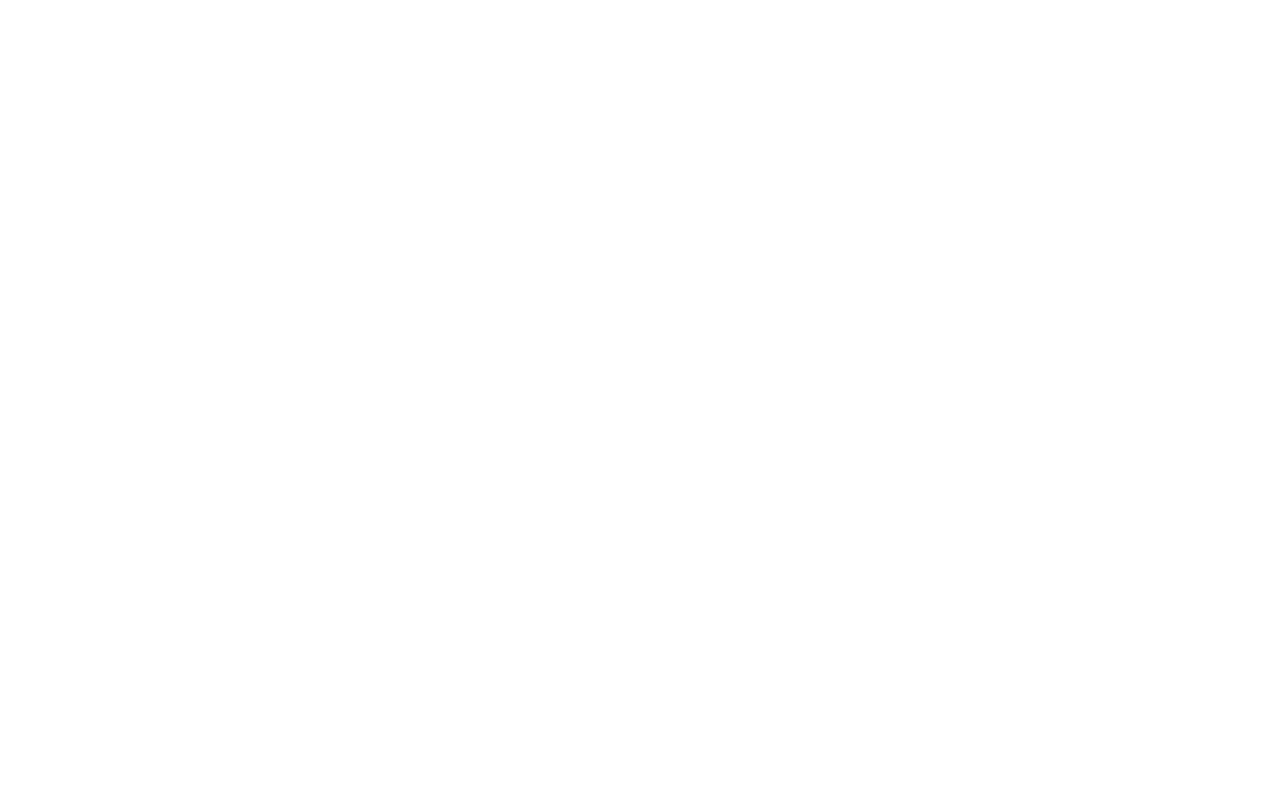
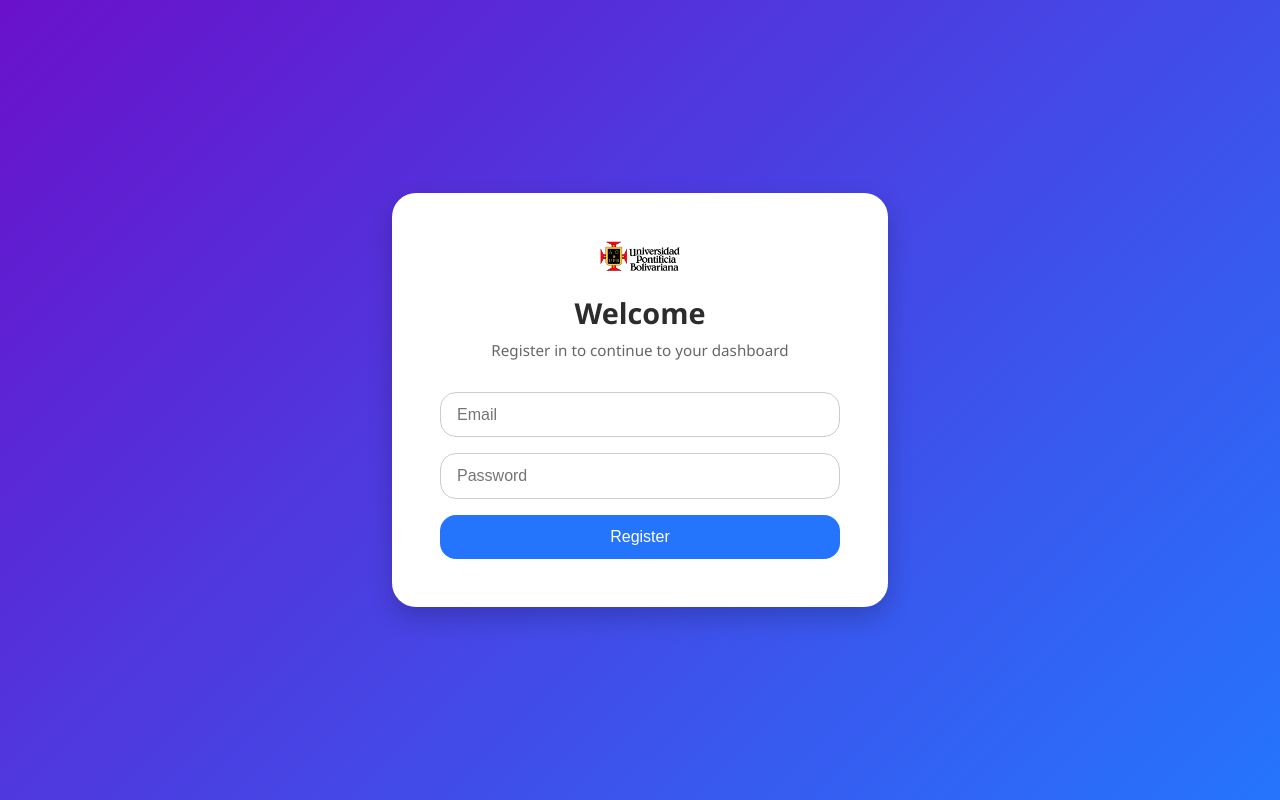
Before and after one commit to juanVolkmar/SensoresIoT, a React (Vite) app in the folder front-end/: page /register in a window 1280 px wide. Before the commit this address had no page. Built offline with nearby package versions, Linux system fonts and the light colour scheme.

Commit message:
Creacion registro
Creación vista registro

```diff
--- a/front-end/src/RegisterPage.jsx
+++ b/front-end/src/RegisterPage.jsx
@@ -7,12 +7,12 @@
     <div className="register-container">
       <div className="register-card">
         <img src={upb} alt="UPB Logo" className="register-logo" />
-        <h2 className="register-title">Welcome Back</h2>
-        <p className="register-subtitle">Sign in to continue to your dashboard</p>
+        <h2 className="register-title">Welcome </h2>
+        <p className="register-subtitle">Register in to continue to your dashboard</p>
         <form className="register-form">
           <input type="email" placeholder="Email" className="register-input" required />
           <input type="password" placeholder="Password" className="register-input" required />
-          <button type="submit" className="register-button">register</button> <Link to="/login" className="h_l btn"> login </Link>
+          <button type="submit" className="register-button">Register</button>
         </form>
       </div>
     </div>
--- a/front-end/src/main.jsx
+++ b/front-end/src/main.jsx
@@ -6,6 +6,7 @@
 
 import LandingPage from './LandingPage.jsx';
 import LoginPage from './LoginPage.jsx';
+import RegisterPage from './RegisterPage.jsx';
 
 createRoot(document.getElementById('root')).render(
   <StrictMode>
@@ -13,6 +14,7 @@
       <Routes>
         <Route path="/" element={<LandingPage />} />
         <Route path="/login" element={<LoginPage />} />
+        <Route path="/register" element={<RegisterPage />} />
       </Routes>
     </BrowserRouter>
   </StrictMode>
```
Also changed, not shown: front-end/src/LoginPage.css (line endings or trailing spaces).
